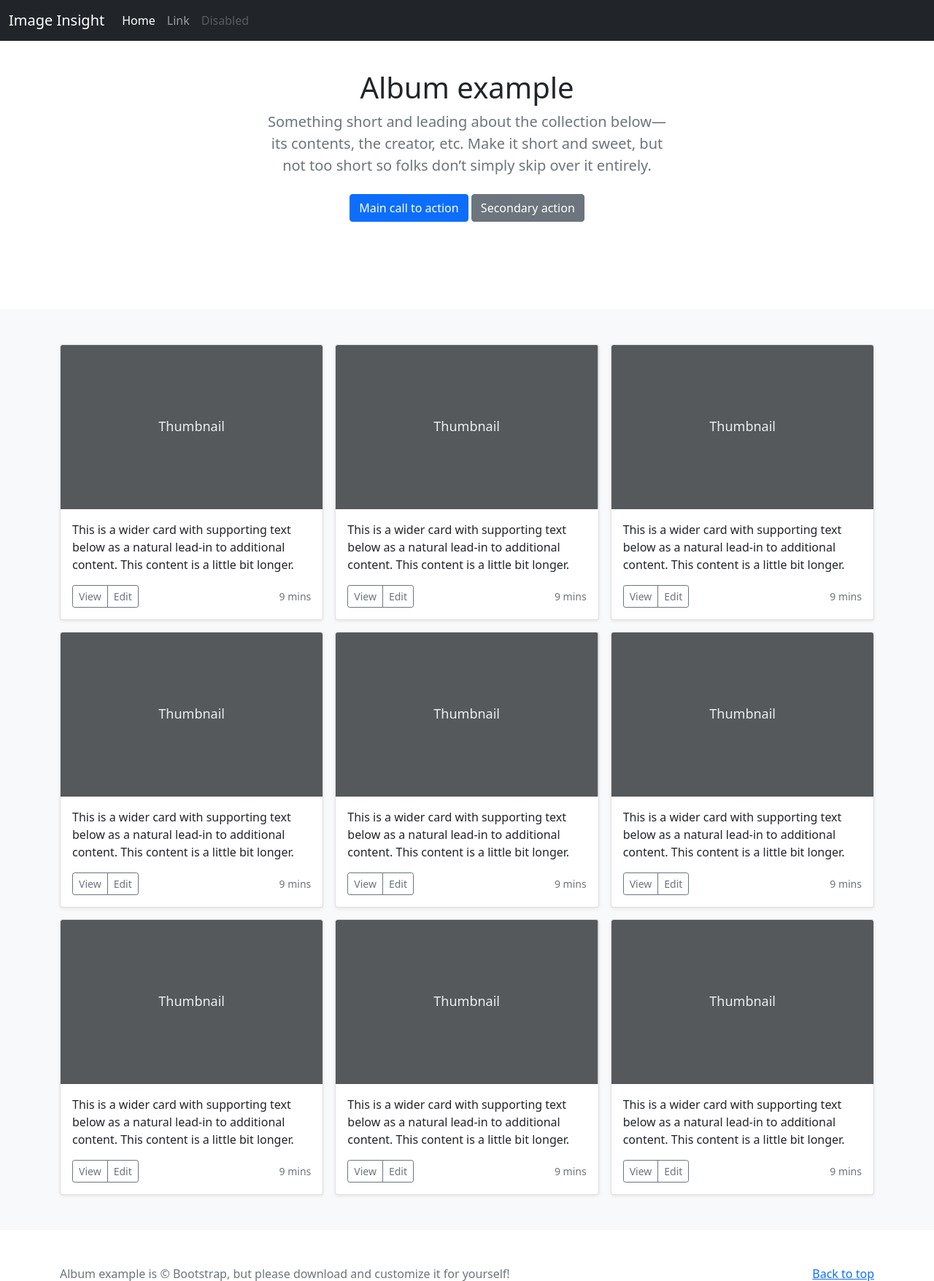
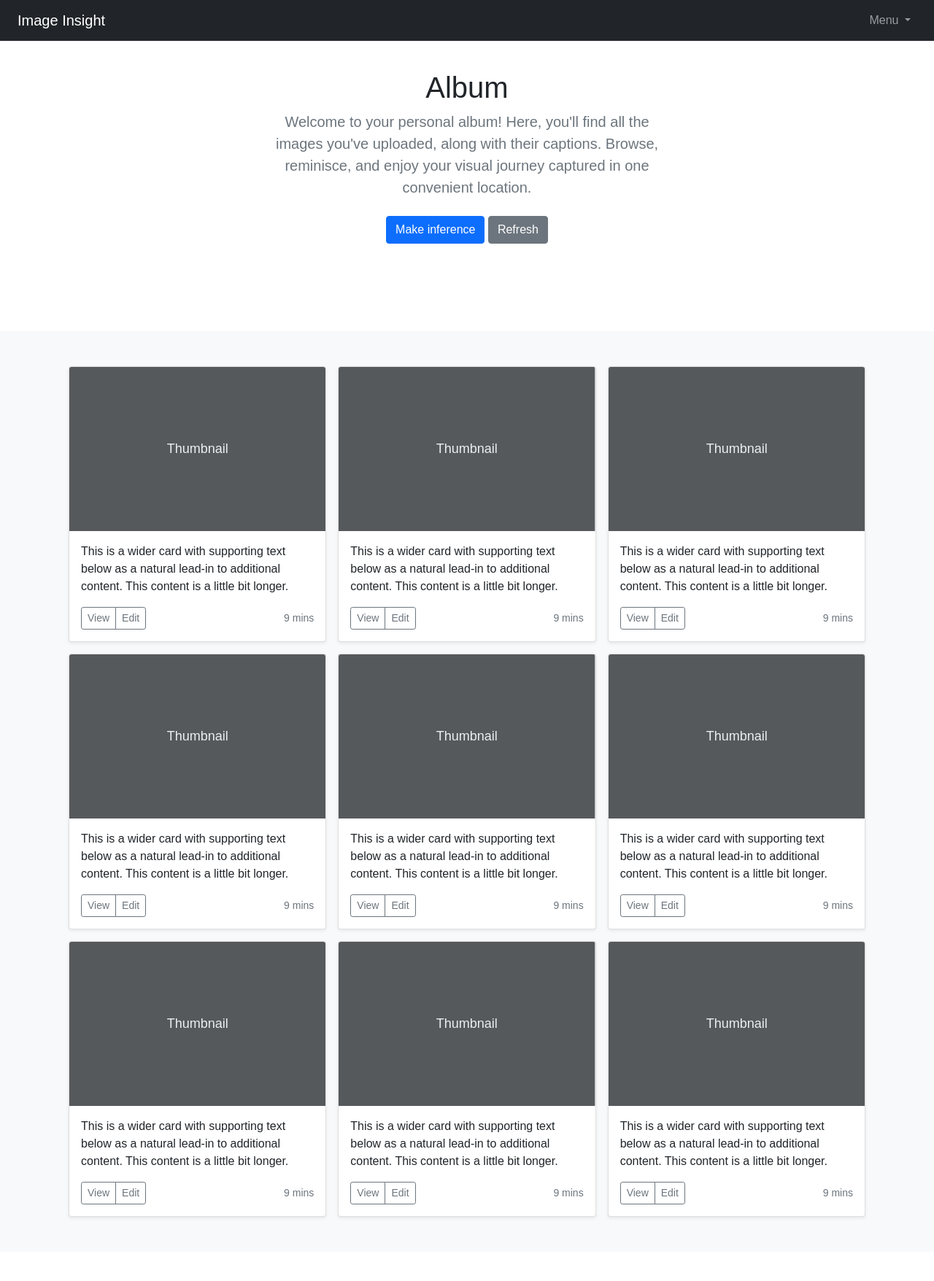
Before and after one commit to HadrienT/WebApp, a FastAPI app: page /home/ in a window 1280 px wide. Shown: the top 1756 px of the page at 73% size. Run offline with FastAPI, Linux system fonts and the light colour scheme; some libraries are stand-ins or nearby versions.

Commit message:
Nav bars are setup

```diff
--- a/src/app/static/css/home.css
+++ b/src/app/static/css/home.css
@@ -25,3 +25,28 @@ body {
     padding-left: 10px;
     font-weight: bold;
 }
+
+
+.dropdown-menu-custom {
+    transform: translateX(-40%);
+}
+
+.bd-placeholder-img {
+    font-size: 1.125rem;
+    text-anchor: middle;
+    -webkit-user-select: none;
+    -moz-user-select: none;
+    user-select: none;
+}
+
+@media (min-width: 768px) {
+    .bd-placeholder-img-lg {
+        font-size: 3.5rem;
+    }
+}
+
+.dropdown-menu {
+    position: absolute;
+    top: 100%;
+    left: -100%;
+}
--- a/src/app/templates/home.html
+++ b/src/app/templates/home.html
@@ -4,61 +4,48 @@
 <head>
   <meta charset="utf-8">
   <meta name="viewport" content="width=device-width, initial-scale=1">
-  <meta name="description" content="">
-  <meta name="author" content="Mark Otto, Jacob Thornton, and Bootstrap contributors">
-  <meta name="generator" content="Hugo 0.84.0">
-  <title>Album example · Bootstrap v5.0</title>
-
+  <title>Image Insight</title>
   <link rel="canonical" href="https://getbootstrap.com/docs/5.0/examples/album/">
 
+  <link href="https://cdn.jsdelivr.net/npm/bootstrap@5.3.0-alpha1/dist/css/bootstrap.min.css" rel="stylesheet">
 
 
   <!-- Bootstrap core CSS -->
   <link href="/static/css/bootstrap.min.css" rel="stylesheet">
+  <link href="/static/css/home.css" rel="stylesheet">
 
   <style>
-    .bd-placeholder-img {
-      font-size: 1.125rem;
-      text-anchor: middle;
-      -webkit-user-select: none;
-      -moz-user-select: none;
-      user-select: none;
-    }
 
-    @media (min-width: 768px) {
-      .bd-placeholder-img-lg {
-        font-size: 3.5rem;
-      }
-    }
   </style>
 
 
 </head>
 
 <body>
-
   <header>
-    <nav class="navbar navbar-expand-md navbar-dark fixed-top bg-dark">
+    <nav class="navbar navbar-expand-lg navbar-dark bg-dark fixed-top">
       <div class="container-fluid">
         <a class="navbar-brand" href="#">Image Insight</a>
-        <button class="navbar-toggler" type="button" data-bs-toggle="collapse" data-bs-target="#navbarCollapse"
-          aria-controls="navbarCollapse" aria-expanded="false" aria-label="Toggle navigation">
+        <button class="navbar-toggler" type="button" data-bs-toggle="collapse" data-bs-target="#navbarSupportedContent"
+          aria-controls="navbarSupportedContent" aria-expanded="false" aria-label="Toggle navigation">
           <span class="navbar-toggler-icon"></span>
         </button>
-        <div class="collapse navbar-collapse" id="navbarCollapse">
-          <ul class="navbar-nav me-auto mb-2 mb-md-0">
-            <li class="nav-item">
-              <a class="nav-link active" aria-current="page" href="#">Home</a>
+        <div class="collapse navbar-collapse" id="navbarSupportedContent">
+          <ul class="navbar-nav ms-auto mb-2 mb-lg-0">
+            <li class="nav-item d-flex align-items-center">
+              <span id="user-name" style="color: white; padding-right: 10px;"></span>
             </li>
-            <li class="nav-item">
-              <a class="nav-link" href="#">Link</a>
-            </li>
-            <li class="nav-item">
-              <a class="nav-link disabled" href="#" tabindex="-1" aria-disabled="true">Disabled</a>
+            <li class="nav-item dropdown">
+              <a class="nav-link dropdown-toggle" href="#" id="navbarDropdown" role="button" data-bs-toggle="dropdown"
+                aria-expanded="false">
+                Menu
+              </a>
+              <ul class="dropdown-menu dropdown-menu-end" aria-labelledby="navbarDropdown">
+                <li><a class="dropdown-item" href="#">My Account</a></li>
+                <li><a class="dropdown-item" href="#" onclick="logout()">Log Out</a></li>
+              </ul>
             </li>
           </ul>
-          <span id="user-name" style="color: white; padding-left: 10px;"></span>
-          <!-- <button class="btn btn-outline-success" type="button">Login</button> -->
         </div>
       </div>
     </nav>
@@ -69,12 +56,13 @@
     <section class="py-5 text-center container">
       <div class="row py-lg-5">
         <div class="col-lg-6 col-md-8 mx-auto">
-          <h1 class="fw-light">Album example</h1>
-          <p class="lead text-muted">Something short and leading about the collection below—its contents, the creator,
-            etc. Make it short and sweet, but not too short so folks don’t simply skip over it entirely.</p>
+          <h1 class="fw-light">Album</h1>
+          <p class="lead text-muted">Welcome to your personal album! Here, you'll find all the images you've uploaded,
+            along with their captions. Browse, reminisce, and enjoy your visual journey captured in one convenient
+            location.</p>
           <p>
-            <a href="#" class="btn btn-primary my-2">Main call to action</a>
-            <a href="#" class="btn btn-secondary my-2">Secondary action</a>
+            <a href="#" class="btn btn-primary my-2">Make inference</a>
+            <a href="#" class="btn btn-secondary my-2">Refresh</a>
           </p>
         </div>
       </div>
@@ -300,8 +288,47 @@
     </div>
   </footer>
 
+  <script src="https://cdn.jsdelivr.net/npm/@popperjs/core@2.11.6/dist/umd/popper.min.js"></script>
+  <script src="/static/js/bootstrap.bundle.min.js"></script>
 
-  <script src="/static/js/bootstrap.bundle.min.js"></script>
+  <script>
+    function logout() {
+      localStorage.removeItem('token');
+      window.location.href = '/';
+    }
+
+    async function fetchAndDisplayUserName() {
+      const token = localStorage.getItem('token');
+
+      if (!token) {
+        console.error('No token found');
+        return;
+      }
+
+      try {
+        const response = await fetch('/home/me', {
+          headers: {
+            'Authorization': `Bearer ${token}`,
+          },
+        });
+
+        if (response.ok) {
+          const userData = await response.json();
+          const userNameElement = document.getElementById('user-name');
+          userNameElement.innerText = userData.username;
+        } else {
+          window.location.href = '/auth/login';
+          console.error('Failed to fetch user information');
+        }
+      } catch (error) {
+        console.error('Error fetching user information:', error);
+      }
+    }
+
+    fetchAndDisplayUserName();
+
+  </script>
+
 
 
 </body>
```
Also changed, not shown: src/app/templates/home2.html (deleted, +0 -118 lines), src/app/templates/index.html (+11 -14 lines).
